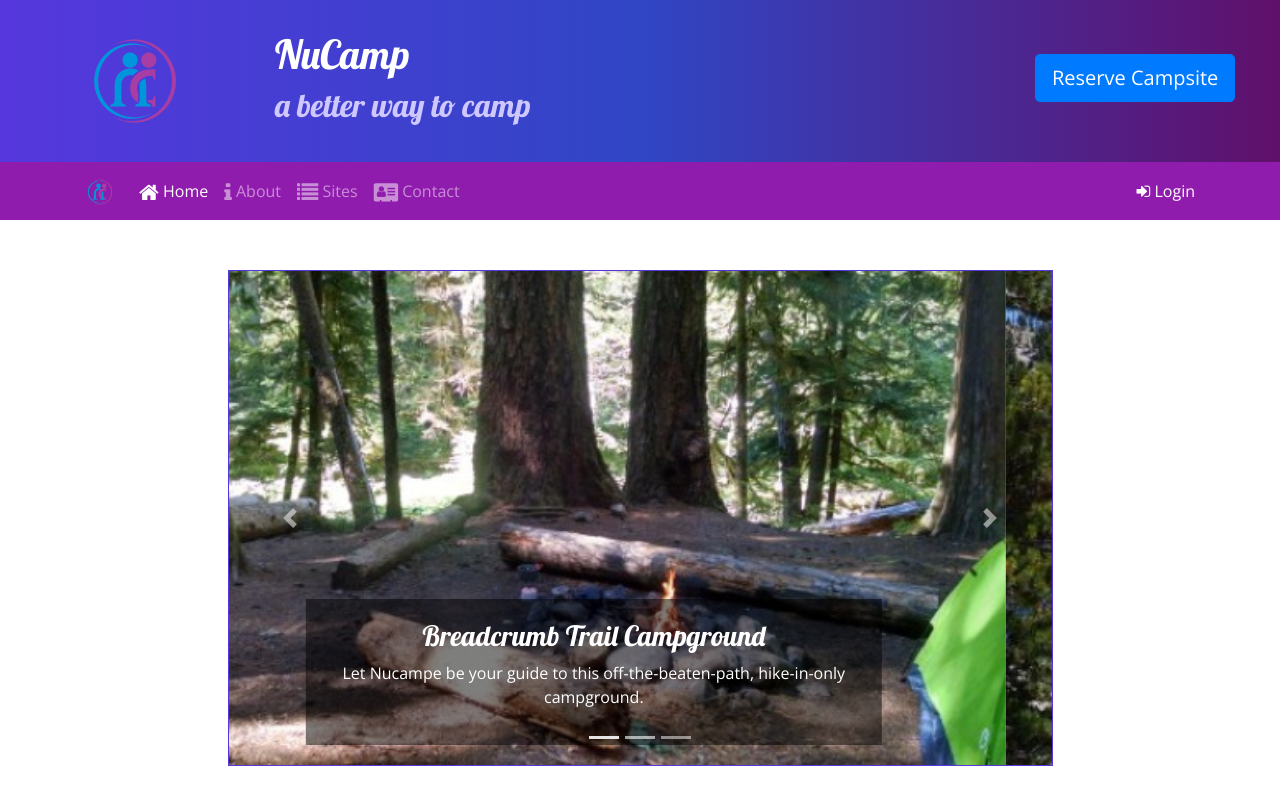
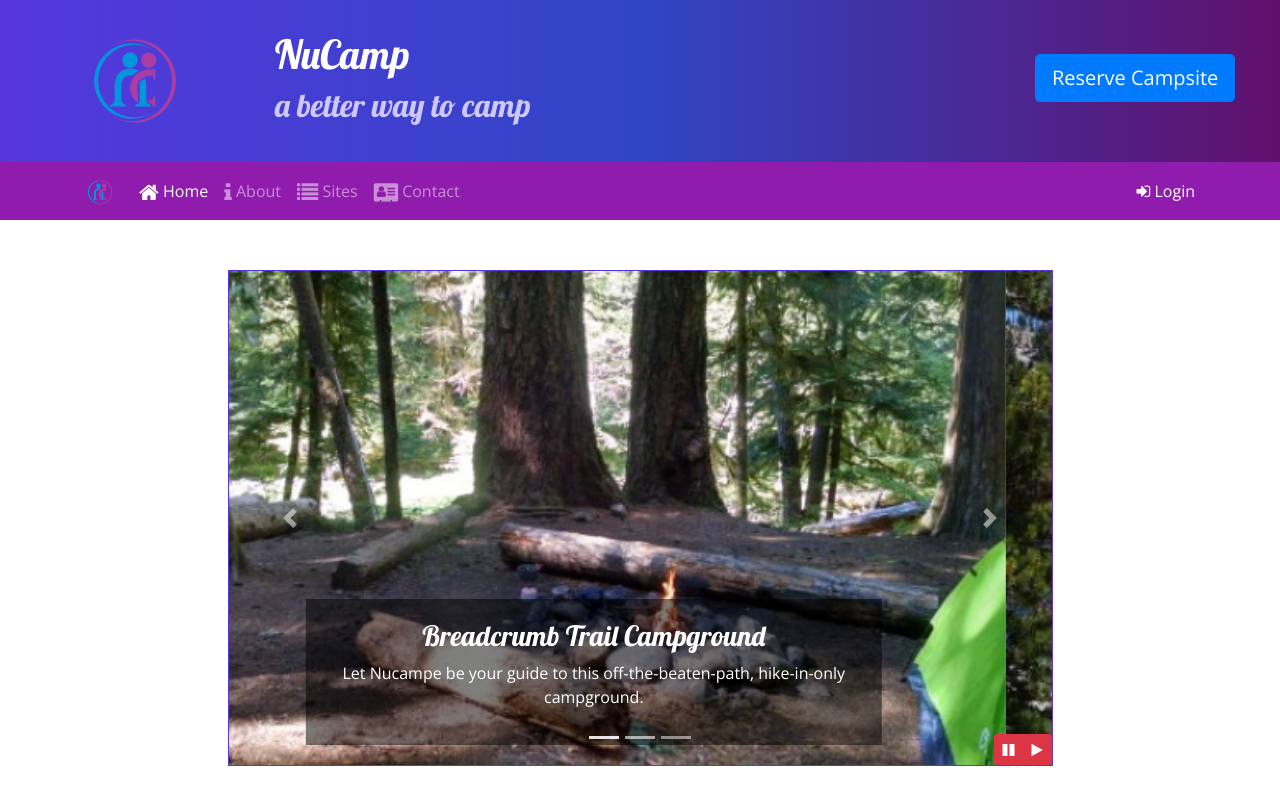
Before and after one commit to storkyyy/bootstrapProject, a website: page index.html in a window 1280 px wide. Shown: the top 800 px of the page. Drawn offline with nearby package versions, Linux system fonts and the light colour scheme.

Commit message:
Week 4: Bootstrap and jQuery Part 1

```diff
--- a/assets/css/styles.css
+++ b/assets/css/styles.css
@@ -49,3 +49,10 @@ a:hover {
 .carousel {
     border: solid 1px #5637DD;
 }
+
+#carouselButton{
+    position: absolute;
+    right: 0;
+    bottom: 0;
+    z-index: 100;
+}
--- a/index.html
+++ b/index.html
@@ -197,6 +197,14 @@
                         <span class="carousel-control-next-icon"></span>
                         <span class="sr-only">Next</span>
                     </a>
+                    <div class="btn-group" id="carouselButton">
+                        <button class="btn btn-danger btn-sm" id="carouselPause">
+                            <i class="fa fa-pause"></i>
+                        </button>
+                        <button class="btn btn-danger btn-sm" id="carouselPlay">
+                            <i class="fa fa-play"></i>
+                        </button>
+                    </div>
                 </div>
             </div>
         </div>
@@ -288,6 +296,22 @@
     <script src="node_modules/popper.js/dist/umd/popper.min.js"></script>
     <script src="node_modules/bootstrap/dist/js/bootstrap.min.js"></script>
 
+    <script>
+        $(function() {
+
+            //set cycle interval to 2 seconds
+            $(".carousel").carousel( { interval: 2000 } );
+
+            //Pause or play carousel buttons
+            $("#carouselPause").click(function(){
+                $(".carousel").carousel("pause");
+            });
+            $("#carouselPlay").click(function(){
+                $(".carousel").carousel("cycle");
+            });
+
+        });
+    </script>
 </body>
 
 </html>
```
Also changed, not shown: package.json (+10 -1 lines), 1 other file.
